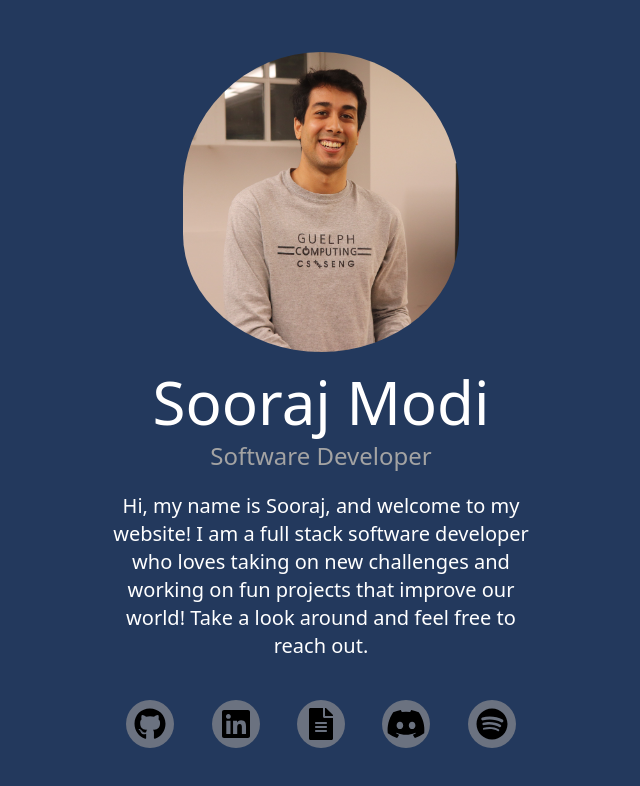
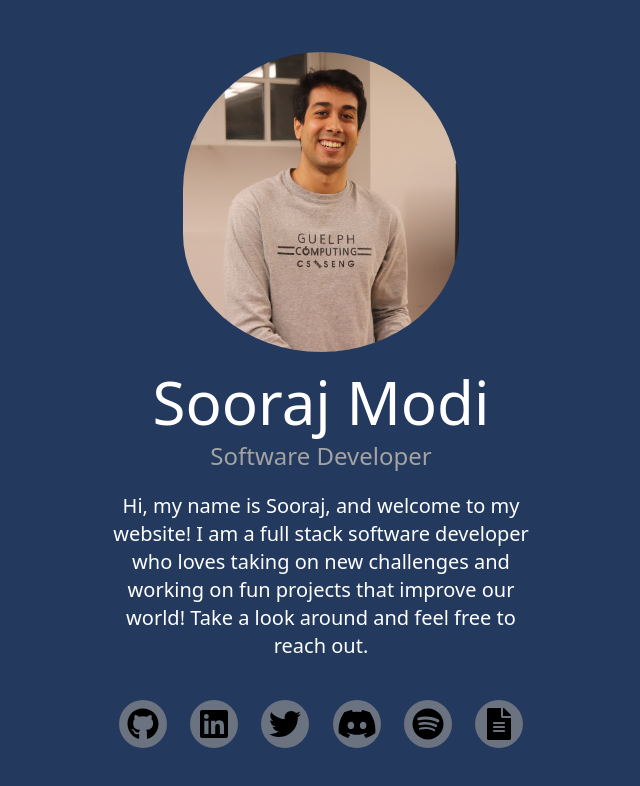
Before and after one commit to SoorajModi/soorajmodicom, a React (Create React App) app: page / in a window 1280 px wide. Shown: the top 786 px of the page, without its empty margins (319-959 px from the left). Built offline with nearby package versions, Linux system fonts and the light colour scheme.

Commit message:
Update links (#8)
* Add resume download link

* Add twitter link

* Reorder links

```diff
--- a/src/components/index.tsx
+++ /dev/null
@@ -1,6 +0,0 @@
-import FontAwesomeLink from './fontAwesomeLink';
-
-export {
-  // eslint-disable-next-line import/prefer-default-export
-  FontAwesomeLink,
-};
--- a/src/components/fontAwesomeLink.tsx
+++ b/src/pages/home/components/fontAwesomeLink.tsx
@@ -8,14 +8,15 @@ interface Props {
     circleStyle: any,
     iconStyle: any,
     tooltip: string,
+    download: boolean,
 }
 
 function FontAwesomeLink({
-  icon, href, circleStyle, iconStyle, tooltip,
+  icon, href, circleStyle, iconStyle, tooltip, download,
 }: Props) {
   return (
     <div className={`flex rounded-full bg-gray-500 h-12 w-12 ${circleStyle}`}>
-      <a href={href} target="_blank" rel="noreferrer" data-tip={tooltip} className={`grid place-items-center w-full text-black ${iconStyle}`}>
+      <a href={href} target="_blank" rel="noreferrer" data-tip={tooltip} className={`grid place-items-center w-full text-black ${iconStyle}`} download={download}>
         <FontAwesomeIcon icon={icon} size="2x" />
         <ReactTooltip place="bottom" effect="solid" className="delay-200" delayShow={500} />
       </a>
--- a/src/pages/home/components/links.tsx
+++ b/src/pages/home/components/links.tsx
@@ -4,20 +4,22 @@ import {
   faGithub,
   faLinkedin,
   faSpotify,
+  faTwitter,
 } from '@fortawesome/free-brands-svg-icons';
 import { faFileAlt } from '@fortawesome/free-solid-svg-icons';
-import { FontAwesomeLink } from '../../../components';
+import FontAwesomeLink from './fontAwesomeLink';
 
 function Links() {
   return (
     <div className="text-neutral-400 grid justify-items-center">
-      <div className="w-1/3 grid grid-cols-5 justify-items-center">
+      <div className="w-1/3 grid grid-cols-6 justify-items-center">
         <FontAwesomeLink
           icon={faGithub}
           href="https://github.com/SoorajModi"
           tooltip="GitHub"
           circleStyle="hover:bg-white"
           iconStyle="hover:text-black"
+          download={false}
         />
         <FontAwesomeLink
           icon={faLinkedin}
@@ -25,13 +27,15 @@ function Links() {
           tooltip="LinkedIn"
           circleStyle="hover:bg-white"
           iconStyle="hover:text-linkedin-blue"
+          download={false}
         />
         <FontAwesomeLink
-          icon={faFileAlt}
-          href="/"
-          tooltip="Resume"
-          circleStyle="hover:bg-red-500"
-          iconStyle="hover:text-white"
+          icon={faTwitter}
+          href="https://twitter.com/SoorajModi"
+          tooltip="Twitter"
+          circleStyle="hover:bg-white"
+          iconStyle="hover:text-twitter-blue"
+          download={false}
         />
         <FontAwesomeLink
           icon={faDiscord}
@@ -39,6 +43,7 @@ function Links() {
           tooltip="Discord"
           circleStyle="hover:bg-discord-purple"
           iconStyle="hover:text-white"
+          download={false}
         />
         <FontAwesomeLink
           icon={faSpotify}
@@ -46,6 +51,15 @@ function Links() {
           tooltip="Spotify"
           circleStyle="hover:bg-black"
           iconStyle="hover:text-spotify-green"
+          download={false}
+        />
+        <FontAwesomeLink
+          icon={faFileAlt}
+          href="/Resume.pdf"
+          tooltip="Resume"
+          circleStyle="hover:bg-red-500"
+          iconStyle="hover:text-white"
+          download
         />
       </div>
     </div>
--- a/tailwind.config.js
+++ b/tailwind.config.js
@@ -8,6 +8,7 @@ module.exports = {
         'sooraj-blue': '#23395D',
         'discord-purple': '#7289da',
         'linkedin-blue': '#0072b1',
+        'twitter-blue': '#1DA1F2',
         'spotify-green': '#1DB954',
       },
     },
```
Also changed, not shown: 1 other file (tests, documents, lock files or other folders).
